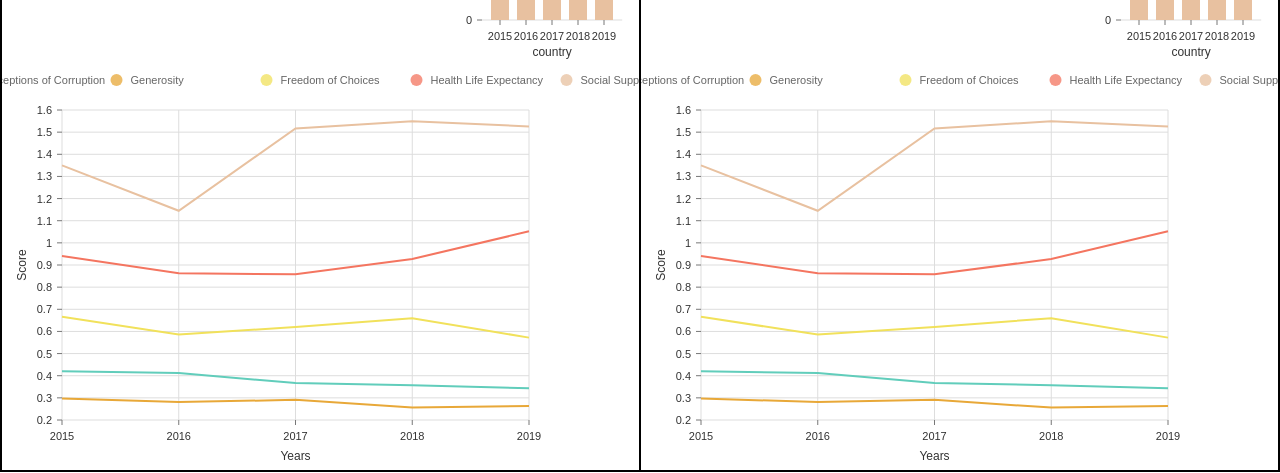
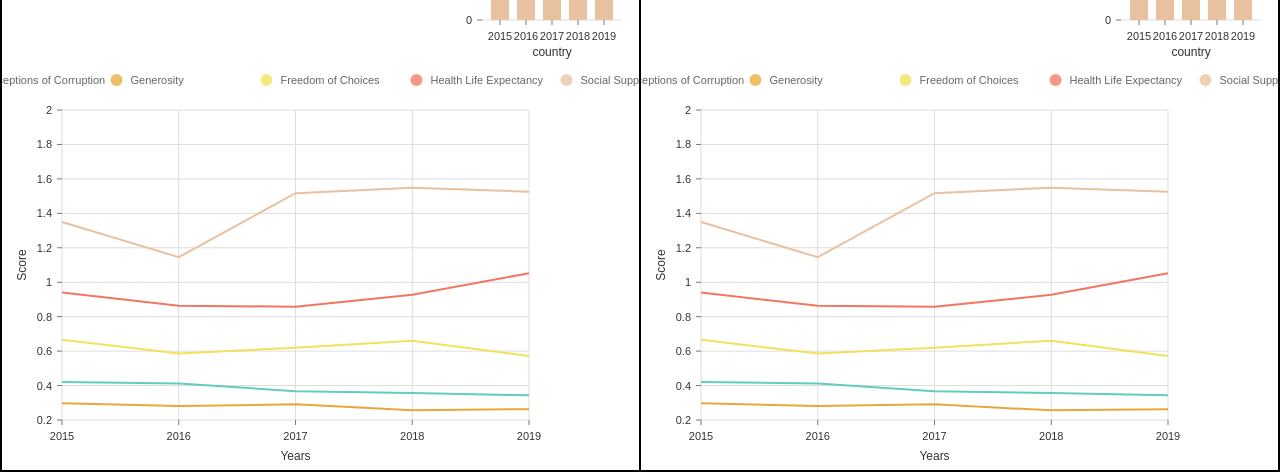
Before and after one commit to Andree37/vi-nivo-proj, a React (Create React App) app in the folder viproj/: page /comparison in a window 1280 px wide. Shown: the part 434-907 px from the top of the page. Built offline with nearby package versions, Linux system fonts and the light colour scheme.

Commit message:
fixed minor bugs

```diff
--- a/viproj/src/components/Graphs/LineComponent.js
+++ b/viproj/src/components/Graphs/LineComponent.js
@@ -15,7 +15,7 @@ const LineComponent = ({data}) => {
         data={data}
         margin={{top: 40, right: 110, bottom: 50, left: 60}}
         xScale={{type: 'point'}}
-        yScale={{type: 'linear', min: 'auto', max: 'auto', stacked: false, reverse: false}}
+        yScale={{type: 'linear', min: 'auto', max: 2, stacked: false, reverse: false}}
         yFormat=' >-.2f'
         axisTop={null}
         axisRight={null}
@@ -74,4 +74,5 @@ const LineComponent = ({data}) => {
   );
 };
 
+
 export default LineComponent;
--- a/viproj/src/components/TableComponent.js
+++ b/viproj/src/components/TableComponent.js
@@ -51,14 +51,13 @@ const TableComponent = ({countries}) => {
       rank: c.Rank,
       region: c.Region,
       country: c.Country,
-      capital: c.Capital,
       score: c.Score,
     }));
   }, [countries]);
 
   return (
     <div>
-      <Table dataSource={dataSource} columns={columns} pagination={false}/>;
+      <Table dataSource={dataSource} columns={columns} pagination={false}/>
     </div>
   );
 };
```
